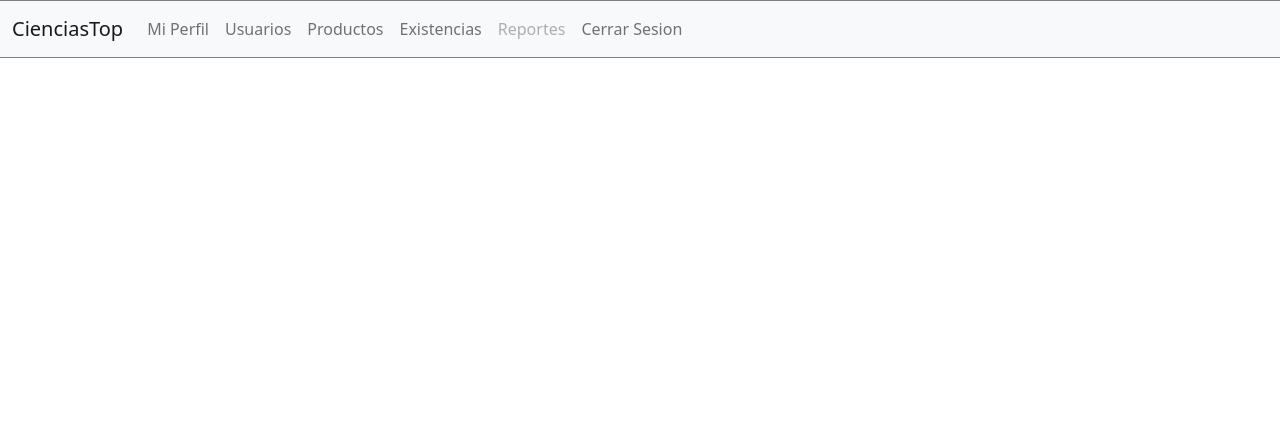
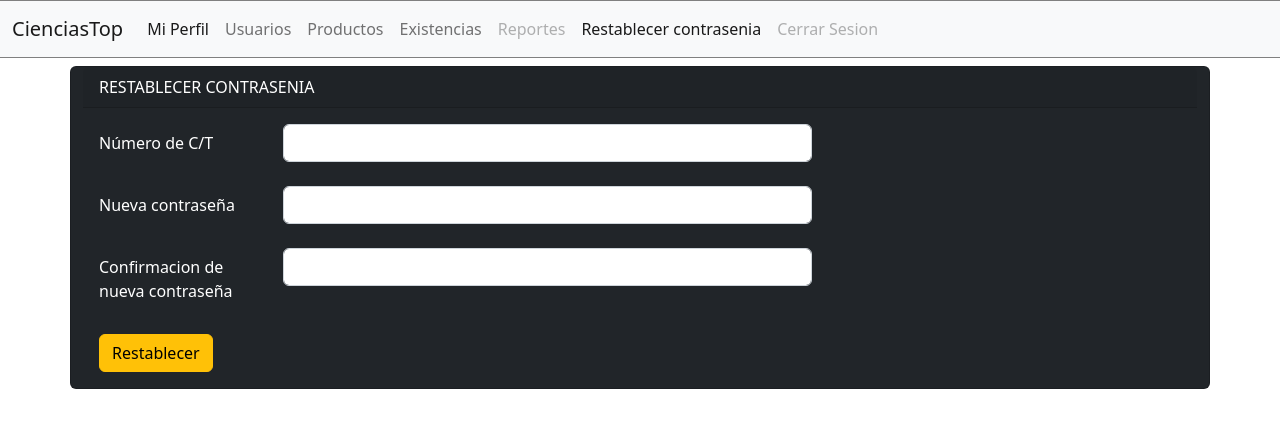
Before and after one commit to osrm17/CienciasTop, an Angular app in the folder angular/: page /restablecer-contra in a window 1280 px wide. Before the commit this address led to /. Shown: the top 428 px of the page. Built offline with nearby package versions, Linux system fonts and the light colour scheme.

Commit message:
Caso de uso restablecer contra

```diff
--- a/angular/src/app/header/header.component.html
+++ b/angular/src/app/header/header.component.html
@@ -12,7 +12,8 @@
                 <a class="nav-link" routerLinkActive="active" routerLink="/productos">Productos</a>
                 <a class="nav-link" routerLinkActive="active" routerLink="/existencias">Existencias</a>
                 <a class="nav-link disabled">Reportes</a>
-                <a class="nav-link" routerLinkActive="active" routerLink="">Cerrar Sesion</a>
+                <a class="nav-link" routerLinkActive="active" routerLink="restablecer-contra">Restablecer contrasenia</a>
+                <a class="nav-link disabled">Cerrar Sesion</a>
             </div>
         </div>
     </div>
--- /dev/null
+++ b/angular/src/app/usuarios/restablecer-contra.component.html
@@ -0,0 +1,41 @@
+<div class="card bg-dark text-white container my-2">
+    <div class="card-header">{{titulo}}</div>
+
+    <div class="card-body">
+
+        <form (ngSubmit)="restablece()">
+
+            <div class="form-group row">
+                <label for="" class="col-form-label col-sm-2">Número de C/T</label>
+                <div class="col-sm-6">
+                    <input type="text" class="form-control" [(ngModel)]="restablecer.numct" name="numct">
+                </div>
+            </div>
+            <br>
+
+            <div class="form-group row">
+                <label for="" class="col-form-label col-sm-2">Nueva contraseña</label>
+                <div class="col-sm-6">
+                    <input type="text" class="form-control" [(ngModel)]="restablecer.nuevaContra" name="nuevaContra">
+                </div>
+            </div>
+            <br>
+
+            <div class="form-group row">
+                <label for="" class="col-form-label col-sm-2">Confirmacion de nueva contraseña</label>
+                <div class="col-sm-6">
+                    <input type="text" class="form-control" [(ngModel)]="restablecer.confirmacionContra"
+                        name="confirmacionContra">
+                </div>
+            </div>
+            <br>
+
+            <div class="form-group row">
+                <div class="col-sm-6">
+                    <button class="btn btn-warning" role="button">Restablecer</button>
+                </div>
+            </div>
+
+        </form>
+    </div>
+</div>
--- /dev/null
+++ b/angular/src/app/usuarios/restablecer-contra.component.ts
@@ -0,0 +1,58 @@
+import { Component, OnInit } from '@angular/core';
+import { ActivatedRoute, Router } from '@angular/router';
+import { Restablecer } from './restablecer';
+import { Usuario } from './usuario';
+import { UsuarioService } from './usuario.service';
+import swal from 'sweetalert2';
+
+
+@Component({
+  selector: 'app-restablecer-contra',
+  templateUrl: './restablecer-contra.component.html',
+  styleUrls: ['./restablecer-contra.component.css']
+})
+export class RestablecerContraComponent implements OnInit {
+
+  titulo: string = "RESTABLECER CONTRASENIA";
+  restablecer: Restablecer = new Restablecer();
+  usuario: Usuario;
+
+  constructor(private usuarioService: UsuarioService, private router: Router, private activateRoute: ActivatedRoute) { }
+
+  ngOnInit(): void {
+  }
+
+  public restablece(): void {
+
+    console.log(this.restablecer);
+
+    if (this.restablecer.nuevaContra != this.restablecer.confirmacionContra) {
+      swal.fire('Contrasenia no actualizada', `Las contrasenias no coindicen`, 'error');
+    }
+
+    this.usuarioService.getUsuario(this.restablecer.numct).subscribe((usuario) => {
+      if (usuario == null)
+        swal.fire('Contrasenia no actualizada', `Usuario no existe en el sistema o las contrasenia no es valida`, 'error');
+      this.usuario = usuario;
+
+      usuario.contrasenia = this.restablecer.nuevaContra;
+
+      this.usuarioService.update(this.usuario).subscribe(() => {
+        this.router.navigate(['/usuarios'])
+        swal.fire('Contrasenia restablecida', `El usuario ${this.usuario.nombre} ha sido restablecido contrasenia`, 'success')
+      }
+      )
+    });
+
+  }
+
+  private update(): void {
+    this.usuarioService.update(this.usuario).subscribe(() => {
+      this.router.navigate(['/usuarios'])
+      swal.fire('Contrasenia restablecida', `El usuario ${this.usuario.nombre} ha sido restablecido contrasenia`, 'success')
+    }
+    )
+  }
+
+
+}
--- /dev/null
+++ b/angular/src/app/usuarios/restablecer.ts
@@ -0,0 +1,12 @@
+export class Restablecer {
+    numct: string;
+    nuevaContra: string;
+    confirmacionContra: string;
+
+    /**
+     *
+     */
+    constructor() {
+
+    }
+}
--- a/angular/src/app/usuarios/usuario.ts
+++ b/angular/src/app/usuarios/usuario.ts
@@ -13,16 +13,5 @@ export class Usuario {
     esAdministrador: boolean;
 
     constructor() {
-        this.numct = "";
-        this.contrasenia = "6bf4969808f1c9998af7809f7aa2c3783aabf8451fe5a6f9d3c3b159fb31b91d";
-        this.nombre = "";
-        this.paterno = "";
-        this.materno = "";
-        this.estaActivo = true;
-        this.correo = "";
-        this.celular = "";
-        this.pumaPuntos = 100;
-        this.esProveedor = false;
-        this.esAdministrador = false;
     }
 }
```
Also changed, not shown: angular/src/app/app.module.ts (+10 -7 lines), angular/src/app/usuarios/restablecer-contra.component.css (added).
